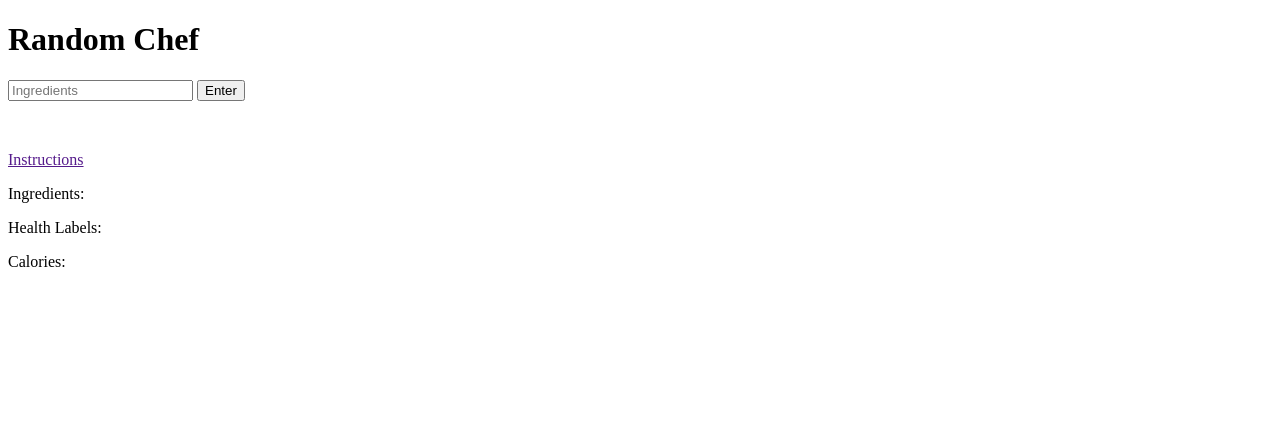
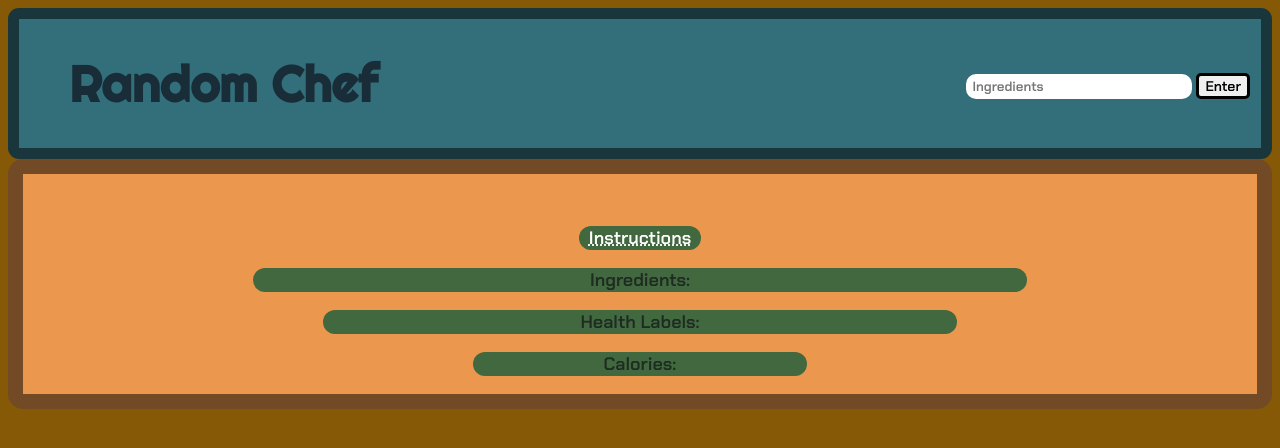
Before and after one commit to mbucheli/Project-One, a plain HTML site: page index.html in a window 1280 px wide. Drawn offline with nearby package versions, Linux system fonts and the light colour scheme.

Commit message:
Finished desktopview and finalized mobileview

```diff
--- a/css/style.css
+++ b/css/style.css
@@ -1,4 +1,4 @@
-@media only screen and (max-width: 600px) {
+@media (max-width: 995px) {
 
     body {
       background: rgba(133, 89, 5, 1);
@@ -8,26 +8,25 @@
       background:rgba(51, 110, 123, 1);
       border-radius: 11px;
       border: 3mm solid rgba(0, 0, 0, 0.51);
-
     }
 
     h1{
-        font-size: 30px;
+        text-align: center;
+        font-size: 40px;
         padding: 0 0 0 5px;
         font-family: 'Righteous', cursive;
         color: rgba(9, 9, 17, 0.64);
     }
 
     form {
-        position: absolute;
+        text-align: center;
         top: 47px;
         right: 10px;
-        text-align: right;
-        padding: 0 20px 0 0;
+        padding: 0 0 10px 0;
     }
 
     input[type="text"] {
-        width: 105px;
+        width: 120px;
         height: 25px;
         border-radius: 10px;
         font-family: 'Chakra Petch', sans-serif;
@@ -43,14 +42,12 @@
         border-radius: 5px;
         padding: 0 0 20px 0;
         border: .2rem solid;
-
     }
 
     main {
         background:rgba(235, 151, 78, 1);
         border-radius: 15px;
         border: 4mm solid rgba(0, 0, 0, 0.51)
-
     }
 
     img {
@@ -59,7 +56,7 @@
         margin-left: auto;
         margin-right: auto;
         max-width: 500px;
-        max-height: 200px;
+        max-height: 250px;
         width: auto;
         height: auto;
     }
@@ -94,8 +91,8 @@
     }
 
     .Ingredients {
-        margin-left: 40px;
-        margin-right: 40px;
+        margin-left: 20px;
+        margin-right: 20px;
         padding: 0 5px 0 5px;
         color: rgba(9, 9, 17, 0.64);
         text-align: center;
@@ -108,8 +105,8 @@
         text-align: center;
         font-size: 15px;
         padding: 0px 5px 0 7px;
-        margin-right: 70px;
-        margin-left: 70px;
+        margin-right: 30px;
+        margin-left: 30px;
         color: rgba(9, 9, 17, 0.64);
         background: rgba(66, 104, 63, 1);
         border-radius: 15px;
@@ -119,8 +116,8 @@
         text-align: center;
         font-size: 15px;
         padding: 0px 5px 0 7px;
-        margin-right: 150px;
-        margin-left: 150px;
+        margin-right: 55px;
+        margin-left: 55px;
         color: rgba(9, 9, 17, 0.64);
         background: rgba(66, 104, 63, 1);
         border-radius: 15px;
@@ -128,3 +125,105 @@
     }
 
 }
+
+@media (min-width: 996px) {
+
+    body {
+        background: rgba(133, 89, 5, 1);
+    }
+
+    header {
+        background: rgba(51, 110, 123, 1);
+        border-radius: 11px;
+        border: 3mm solid rgba(0, 0, 0, 0.51);
+    }
+
+    h1 {
+        font-size: 50px;
+        padding: 0 0 0 50px;
+        font-family: 'Righteous', cursive;
+        color: rgba(9, 9, 17, 0.64);
+    }
+
+    form {
+        position: absolute;
+        top: 73px;
+        right: 10px;
+        text-align: right;
+        padding: 0 20px 0 0;
+    }
+
+    input[type="text"] {
+        width: 220px;
+        height: 25px;
+        border-radius: 10px;
+        font-family: 'Chakra Petch', sans-serif;
+        border:rgba(51, 110, 123, 1) ;
+        padding: 0 0 0 6px;
+    }
+
+    input[type="submit"] {
+        font-family: 'Chakra Petch', sans-serif;
+        font-size: 14px;
+        border-radius: 5px;
+        border: .2rem solid;
+    }
+
+    main {
+        background:rgba(235, 151, 78, 1);
+        border-radius: 15px;
+        border: 4mm solid rgba(0, 0, 0, 0.51);
+        text-align: center;
+    }
+
+    img {
+        border-radius: 50px;
+    }
+
+    #dish {
+        font-size: 18px;
+        font-family: 'Righteous', cursive;
+    }
+
+    p {
+        font-family: 'Chakra Petch', sans-serif;
+    }
+
+    a {
+        padding: 0 10px 0 10px;
+        font-size: 18px;
+        color: white;
+        text-decoration: underline dotted white;
+        background: rgba(66, 104, 63, 1);
+        border-radius: 15px;
+    }
+
+    .Ingredients {
+        color: rgba(9, 9, 17, 0.64);
+        font-size: 18px;
+        background: rgba(66, 104, 63, 1);
+        border-radius: 15px;
+        padding: 0 20px 0px 20px;
+        margin-left: 230px;
+        margin-right: 230px;
+    }
+
+    .HealthLabels {
+        color: rgba(9, 9, 17, 0.64);
+        font-size: 18px;
+        background: rgba(66, 104, 63, 1);
+        border-radius: 15px;
+        padding: 0 40px 0 40px;
+        margin-left: 300px;
+        margin-right: 300px;
+    }
+
+    .Calories {
+        color: rgba(9, 9, 17, 0.64);
+        font-size: 18px;
+        background: rgba(66, 104, 63, 1);
+        border-radius: 15px;
+        margin-left: 450px;
+        margin-right: 450px;
+    }
+}
```
